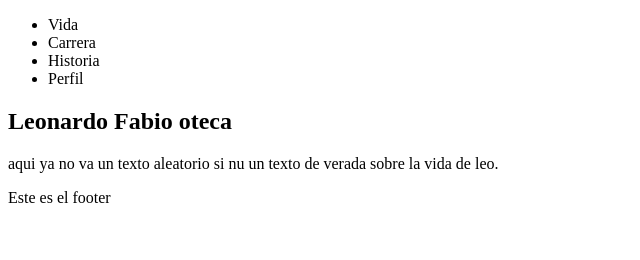
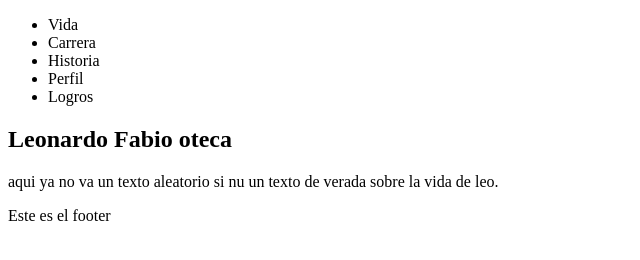
Before and after one commit to oteka21/git-2019, a plain HTML site: page index.html in a window 1280 px wide. Shown: the whole page, without its empty margins (0-640 px from the left). Drawn offline with Linux system fonts and the light colour scheme.

Commit message:
update index.html

```diff
--- a/index.html
+++ b/index.html
@@ -13,6 +13,7 @@
             <li>Carrera</li>
             <li>Historia</li>
             <li>Perfil</li>
+            <li>Logros</li>
         </ul>
     </Header>
     <Section>
```
